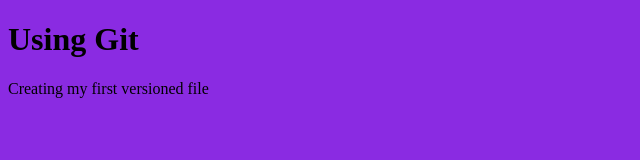
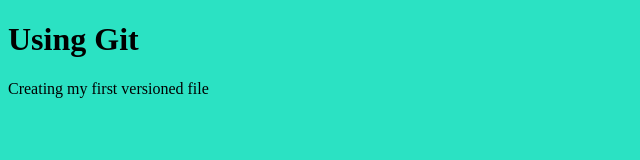
Before and after one commit to Terezablechtova/new_project, a plain HTML site: page index.html in a window 1280 px wide. Shown: the whole page, without its empty margins (0-640 px from the left). Drawn offline with Linux system fonts and the light colour scheme.

```diff
--- a/styles.css
+++ b/styles.css
@@ -1 +1 @@
-body{background-color: blueviolet;}
+body{background-color: rgb(43, 226, 195);}
```
